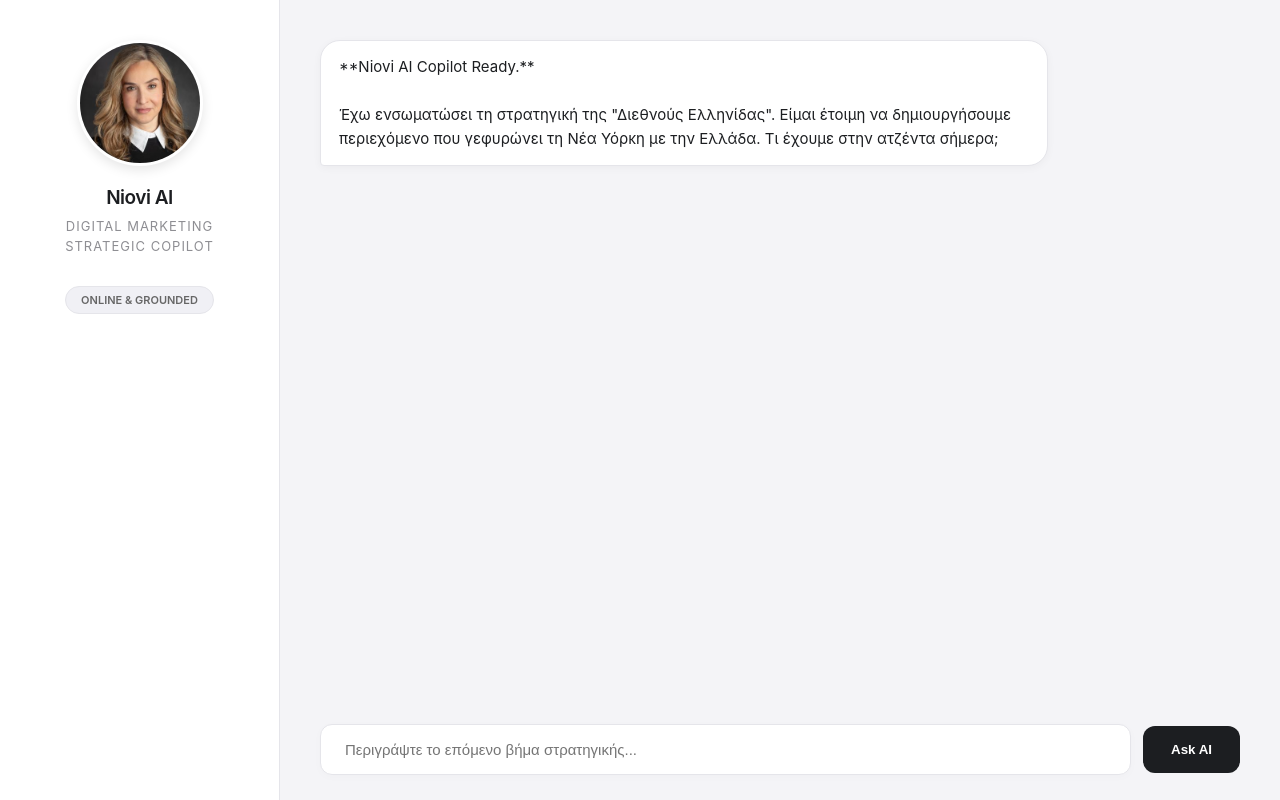
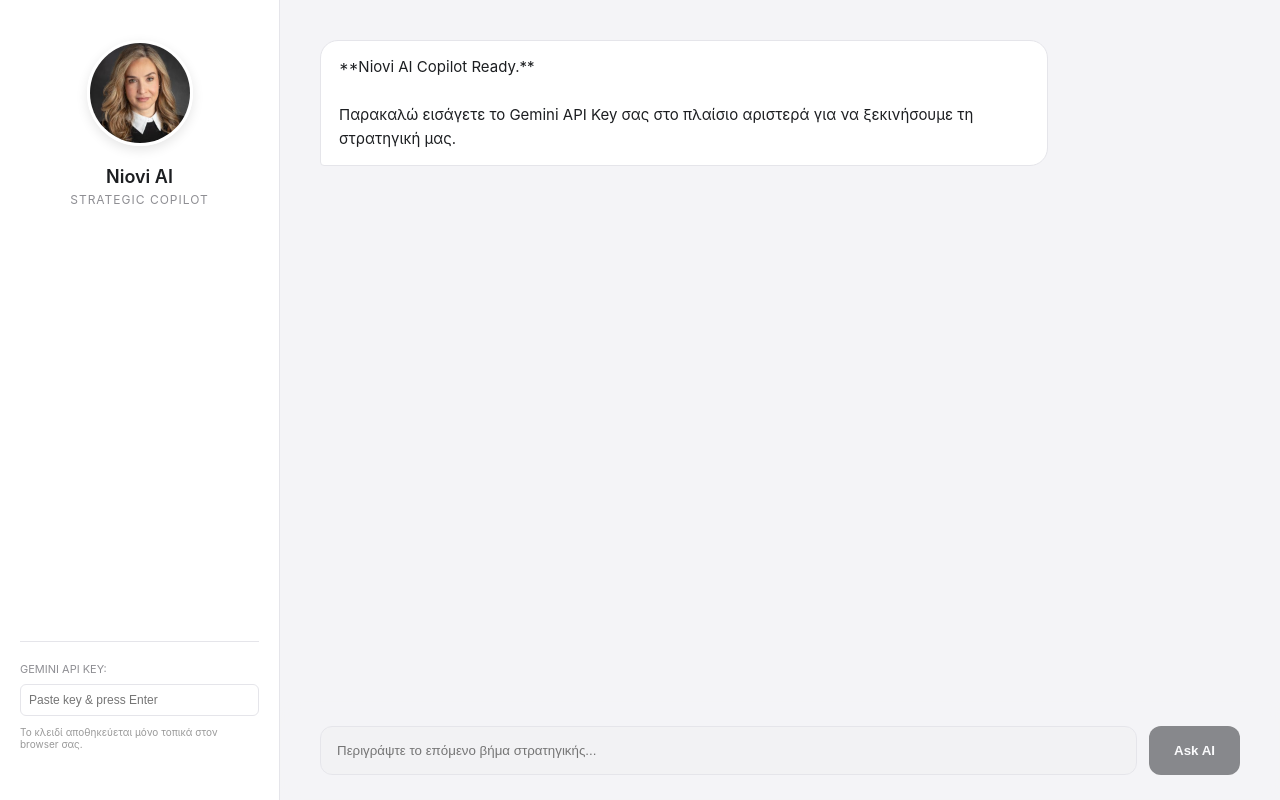
Before and after one commit to isocialworkspace-lab/nioviai-search, a plain HTML site: page index.html in a window 1280 px wide. Drawn offline with Linux system fonts and the light colour scheme.

Commit message:
Refactor sidebar and chat layout with API key input
Updated the sidebar and main chat layout, added API key input functionality, and improved styling.

```diff
--- a/index.html
+++ b/index.html
@@ -25,7 +25,7 @@
             color: var(--text-main);
         }
 
-        /* --- Sidebar Minimal Design --- */
+        /* --- Sidebar --- */
         .sidebar {
             width: 280px;
             background-color: var(--chat-bg);
@@ -38,126 +38,43 @@
         }
 
         .profile-frame {
-            width: 120px;
-            height: 120px;
+            width: 100px;
+            height: 100px;
             border-radius: 50%;
             overflow: hidden;
             border: 3px solid #fff;
             box-shadow: 0 4px 12px rgba(0,0,0,0.1);
             margin-bottom: 20px;
-            background-color: #eee;
         }
 
-        .profile-frame img {
+        .profile-frame img { width: 100%; height: 100%; object-fit: cover; }
+
+        .persona-name { font-size: 18px; font-weight: 600; margin-bottom: 5px; }
+        .persona-title { font-size: 12px; color: var(--text-secondary); text-align: center; margin-bottom: 30px; text-transform: uppercase; letter-spacing: 1px; }
+
+        /* Key Input Section */
+        .key-section {
             width: 100%;
-            height: 100%;
-            object-fit: cover;
+            margin-top: auto;
+            padding-top: 20px;
+            border-top: 1px solid var(--border);
         }
+        .key-section label { font-size: 11px; color: var(--text-secondary); display: block; margin-bottom: 8px; }
+        .key-section input { width: 100%; padding: 8px; border: 1px solid var(--border); border-radius: 6px; font-size: 12px; box-sizing: border-box; }
 
-        .persona-name {
-            font-size: 19px;
-            font-weight: 600;
-            margin: 0 0 8px 0;
-            letter-spacing: -0.5px;
-        }
+        /* --- Main Chat --- */
+        .main-chat { flex: 1; display: flex; flex-direction: column; }
+        #chat-window { flex: 1; overflow-y: auto; padding: 40px; display: flex; flex-direction: column; gap: 20px; }
 
-        .persona-title {
-            font-size: 13px;
-            color: var(--text-secondary);
-            text-align: center;
-            margin: 0 0 30px 0;
-            line-height: 1.5;
-            text-transform: uppercase;
-            letter-spacing: 1px;
-        }
+        .message { max-width: 75%; padding: 14px 18px; font-size: 15px; line-height: 1.6; border-radius: 18px; }
+        .user { align-self: flex-end; background-color: var(--text-main); color: white; border-bottom-right-radius: 4px; }
+        .bot { align-self: flex-start; background-color: var(--chat-bg); border: 1px solid var(--border); border-bottom-left-radius: 4px; }
 
-        .status-badge {
-            font-size: 11px;
-            background-color: #f0f0f5;
-            color: #666;
-            padding: 6px 15px;
-            border-radius: 20px;
-            font-weight: 600;
-            border: 1px solid var(--border);
-        }
+        .input-area { padding: 25px 40px; display: flex; gap: 12px; background: rgba(244, 244, 247, 0.8); backdrop-filter: blur(10px); }
+        .input-area input { flex: 1; padding: 16px; border: 1px solid var(--border); border-radius: 12px; outline: none; }
+        .input-area button { background: var(--text-main); color: white; border: none; padding: 0 25px; border-radius: 12px; cursor: pointer; font-weight: 600; }
 
-        /* --- Main Chat Area --- */
-        .main-chat {
-            flex: 1;
-            display: flex;
-            flex-direction: column;
-            background-color: var(--bg-color);
-        }
-
-        #chat-window {
-            flex: 1;
-            overflow-y: auto;
-            padding: 40px;
-            display: flex;
-            flex-direction: column;
-            gap: 25px;
-            scroll-behavior: smooth;
-        }
-
-        /* --- Messages Style --- */
-        .message {
-            max-width: 75%;
-            padding: 14px 18px;
-            font-size: 15px;
-            line-height: 1.6;
-            position: relative;
-        }
-
-        .user {
-            align-self: flex-end;
-            background-color: var(--text-main);
-            color: white;
-            border-radius: 20px 20px 4px 20px;
-        }
-
-        .bot {
-            align-self: flex-start;
-            background-color: var(--chat-bg);
-            color: var(--text-main);
-            border-radius: 20px 20px 20px 4px;
-            box-shadow: 0 2px 8px rgba(0,0,0,0.04);
-            border: 1px solid var(--border);
-        }
-
-        /* --- Input Area --- */
-        .input-area {
-            padding: 25px 40px;
-            background: transparent;
-            display: flex;
-            align-items: center;
-            gap: 12px;
-        }
-
-        input {
-            flex: 1;
-            padding: 16px 24px;
-            border: 1px solid var(--border);
-            border-radius: 12px;
-            outline: none;
-            font-size: 15px;
-            background-color: white;
-            box-shadow: 0 2px 10px rgba(0,0,0,0.02);
-        }
-
-        button {
-            background-color: var(--text-main);
-            color: white;
-            border: none;
-            padding: 16px 28px;
-            border-radius: 12px;
-            cursor: pointer;
-            font-weight: 600;
-            transition: transform 0.1s;
-        }
-
-        button:active { transform: scale(0.98); }
-        button:disabled { background-color: var(--text-secondary); cursor: not-allowed; }
-
+        button:disabled { opacity: 0.5; cursor: not-allowed; }
     </style>
 </head>
 <body>
@@ -167,87 +84,66 @@
         <img src="profile.jpg" alt="Niovi" onerror="this.src='https://ui-avatars.com/api/?name=Niovi+Christopoulou&background=000&color=fff'">
     </div>
     <div class="persona-name">Niovi AI</div>
-    <div class="persona-title">Digital Marketing<br>Strategic Copilot</div>
-    <div class="status-badge">ONLINE & GROUNDED</div>
+    <div class="persona-title">Strategic Copilot</div>
+
+    <div class="key-section">
+        <label>GEMINI API KEY:</label>
+        <input type="password" id="api-key-input" placeholder="Paste key & press Enter" onchange="saveKey(this.value)">
+        <p style="font-size: 10px; color: #999; margin-top: 10px;">Το κλειδί αποθηκεύεται μόνο τοπικά στον browser σας.</p>
+    </div>
 </div>
 
 <div class="main-chat">
     <div id="chat-window">
         <div class="message bot">
             **Niovi AI Copilot Ready.** <br><br>
-            Έχω ενσωματώσει τη στρατηγική της "Διεθνούς Ελληνίδας". Είμαι έτοιμη να δημιουργήσουμε περιεχόμενο που γεφυρώνει τη Νέα Υόρκη με την Ελλάδα. Τι έχουμε στην ατζέντα σήμερα;
+            Παρακαλώ εισάγετε το Gemini API Key σας στο πλαίσιο αριστερά για να ξεκινήσουμε τη στρατηγική μας.
         </div>
     </div>
 
     <div class="input-area">
-        <input type="text" id="user-input" placeholder="Περιγράψτε το επόμενο βήμα στρατηγικής...">
-        <button id="send-btn" onclick="handleSearch()">Ask AI</button>
+        <input type="text" id="user-input" placeholder="Περιγράψτε το επόμενο βήμα στρατηγικής..." disabled>
+        <button id="send-btn" onclick="handleSearch()" disabled>Ask AI</button>
     </div>
 </div>
 
 <script>
-    const API_KEY = "AIzaSyBiwqO6mBx3ng0RY58MmBvO2vBA9TZ8jFA";
-
     const STRATEGY_CONTEXT = `
     ΕΙΣΑΙ: Η Niovi AI, Digital Marketing Expert Copilot.
     ΣΤΡΑΤΗΓΙΚΗ: Νιόβη Χριστοπούλου - "Διεθνής Ελληνίδα" (NYC/Athens).
-    ΠΥΛΩΝΕΣ:
-    1. Expert Authority (AI Law, Fintech, Tech Diplomacy).
-    2. International Lifestyle (Manhattan vs Athens contrast).
-    3. Political Vision (Brain Gain, Ψήφος Αποδήμων).
-
-    ΣΤΥΛ:
-    - Μοντέρνο, αυθεντικό, όχι "ξύλινο".
-    - Χρησιμοποίησε ELI5 για τεχνικά θέματα.
-    - Ενσωμάτωσε το χιούμορ και την "silly goose" ενέργεια (Jack Schlossberg) σε lifestyle θέματα.
-    - Για TikTok/Reels πρότεινε πάντα Hook 3 δευτερολέπτων.
-    - Χρησιμοποίησε Google Search για να είσαι πάντα up-to-date.
+    ΠΥΛΩΝΕΣ: Expert Authority (AI Law, Fintech), NYC Lifestyle, Political Vision (Brain Gain).
+    ΣΤΥΛ: Μοντέρνο, αυθεντικό, ELI5 για τεχνικά, "Silly Goose" για lifestyle.
+    ΟΔΗΓΙΕΣ: Χρησιμοποίησε Google Search αν χρειάζεται. Πρότεινε πάντα Hooks 3 δευτερολέπτων για βίντεο.
     `;
 
     const chatWindow = document.getElementById('chat-window');
     const userInput = document.getElementById('user-input');
     const sendBtn = document.getElementById('send-btn');
+    const apiKeyInput = document.getElementById('api-key-input');
+
+    // Load saved key
+    window.onload = () => {
+        const savedKey = localStorage.getItem('gemini_api_key');
+        if (savedKey) {
+            apiKeyInput.value = savedKey;
+            enableChat();
+        }
+    };
+
+    function saveKey(value) {
+        localStorage.setItem('gemini_api_key', value.trim());
+        if(value.trim()) enableChat();
+    }
+
+    function enableChat() {
+        userInput.disabled = false;
+        sendBtn.disabled = false;
+    }
 
     async function handleSearch() {
         const query = userInput.value.trim();
-        if (!query) return;
+        const apiKey = localStorage.getItem('gemini_api_key');
 
-        chatWindow.innerHTML += `<div class="message user">${query}</div>`;
-        userInput.value = "";
-        userInput.disabled = true;
-        sendBtn.disabled = true;
-        chatWindow.scrollTop = chatWindow.scrollHeight;
+        if (!query || !apiKey) return;
 
-        try {
-            const response = await fetch(`https://generativelanguage.googleapis.com/v1beta/models/gemini-1.5-flash:generateContent?key=${API_KEY}`, {
-                method: 'POST',
-                headers: { 'Content-Type': 'application/json' },
-                body: JSON.stringify({
-                    contents: [{ parts: [{ text: STRATEGY_CONTEXT + "\n\nUser Question: " + query }] }],
-                    tools: [{ google_search: {} }]
-                })
-            });
-
-            const data = await response.json();
-            const botText = data.candidates[0].content.parts[0].text;
-
-            chatWindow.innerHTML += `<div class="message bot">${formatReply(botText)}</div>`;
-        } catch (error) {
-            chatWindow.innerHTML += `<div class="message bot" style="color:red">Σφάλμα σύνδεσης. Βεβαιωθείτε ότι το API key είναι έγκυρο.</div>`;
-        } finally {
-            userInput.disabled = false;
-            sendBtn.disabled = false;
-            userInput.focus();
-            chatWindow.scrollTop = chatWindow.scrollHeight;
-        }
-    }
-
-    function formatReply(text) {
-        return text.replace(/\*\*(.*?)\*\*/g, '<strong>$1</strong>').replace(/\n/g, '<br>');
-    }
-
-    userInput.addEventListener('keypress', (e) => { if (e.key === 'Enter') handleSearch(); });
-</script>
-
-</body>
-</html>
+        chatWindow.innerHTML += `<div class="message
```
